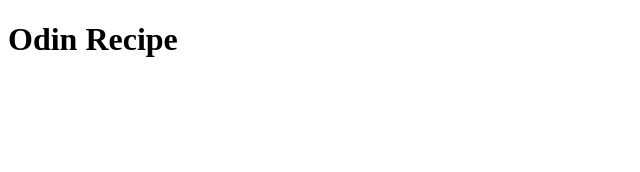
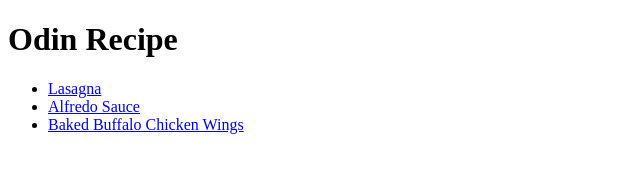
Before and after one commit to DavidY0ng/odin-recipes, a plain HTML site: page index.html in a window 1280 px wide. Shown: the whole page, without its empty margins (0-640 px from the left). Drawn offline with Linux system fonts and the light colour scheme.

Commit message:
Added new images and modified links in index.html

```diff
--- a/index.html
+++ b/index.html
@@ -7,6 +7,12 @@
 
     <body>
         <h1>Odin Recipe</h1>
+        <ul>
+            <li><a href = "./recipes/lasagna.html">Lasagna</a></li>
+            <li><a href = "./recipes/alfredo.html">Alfredo Sauce</a></li>
+            <li><a href = "./recipes/buffalowings.html">Baked Buffalo Chicken Wings</a></li>
+
+        </ul>
 
     </body>
 </html>
```
Also changed, not shown: recipes/lasagna.html (+2 -0 lines), images/alfredo/alfredo.jpg (added), images/buffalo wings/buffalo wings.jpg (added), images/lasagna/lasagna.jpg (added).
